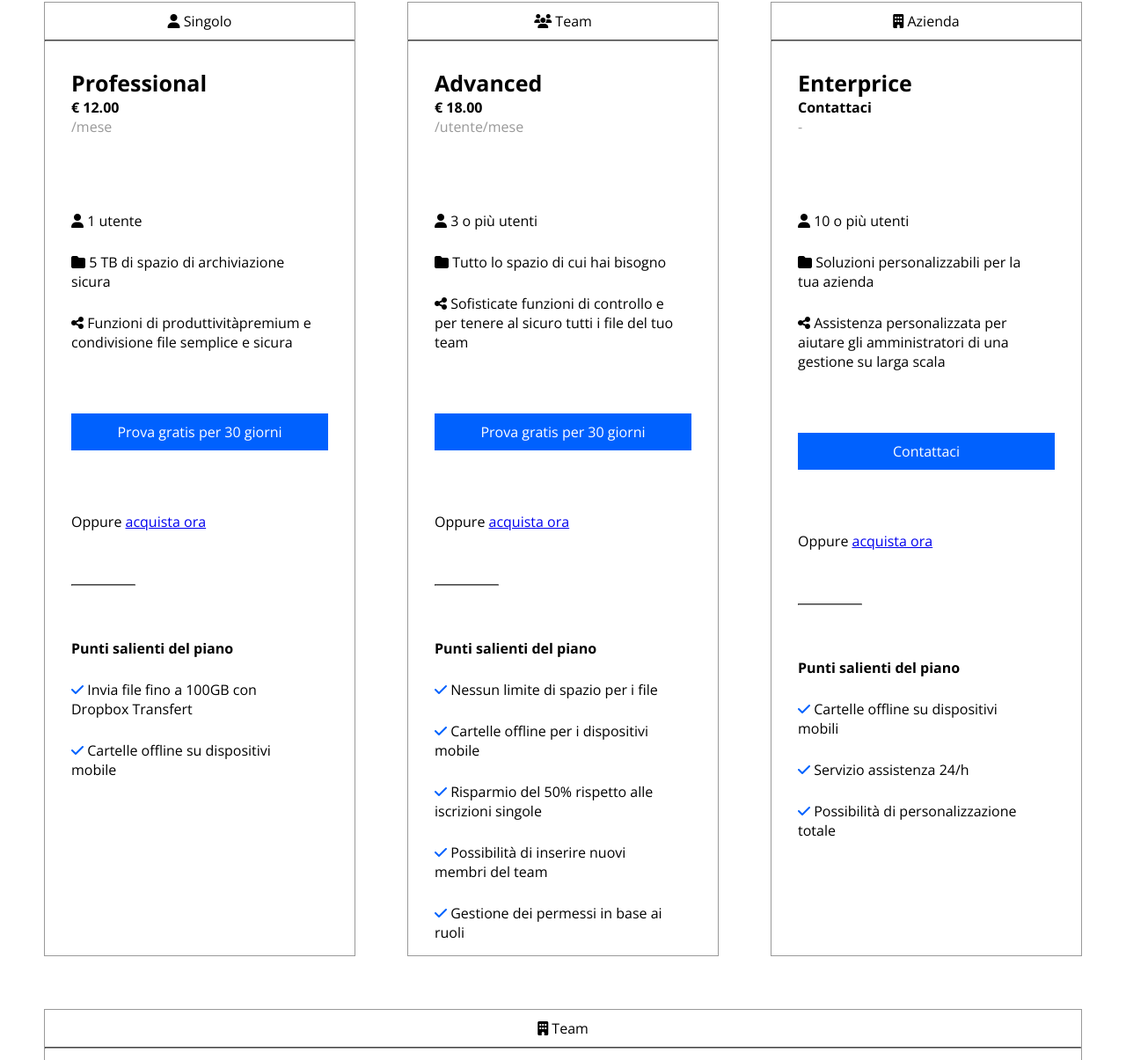
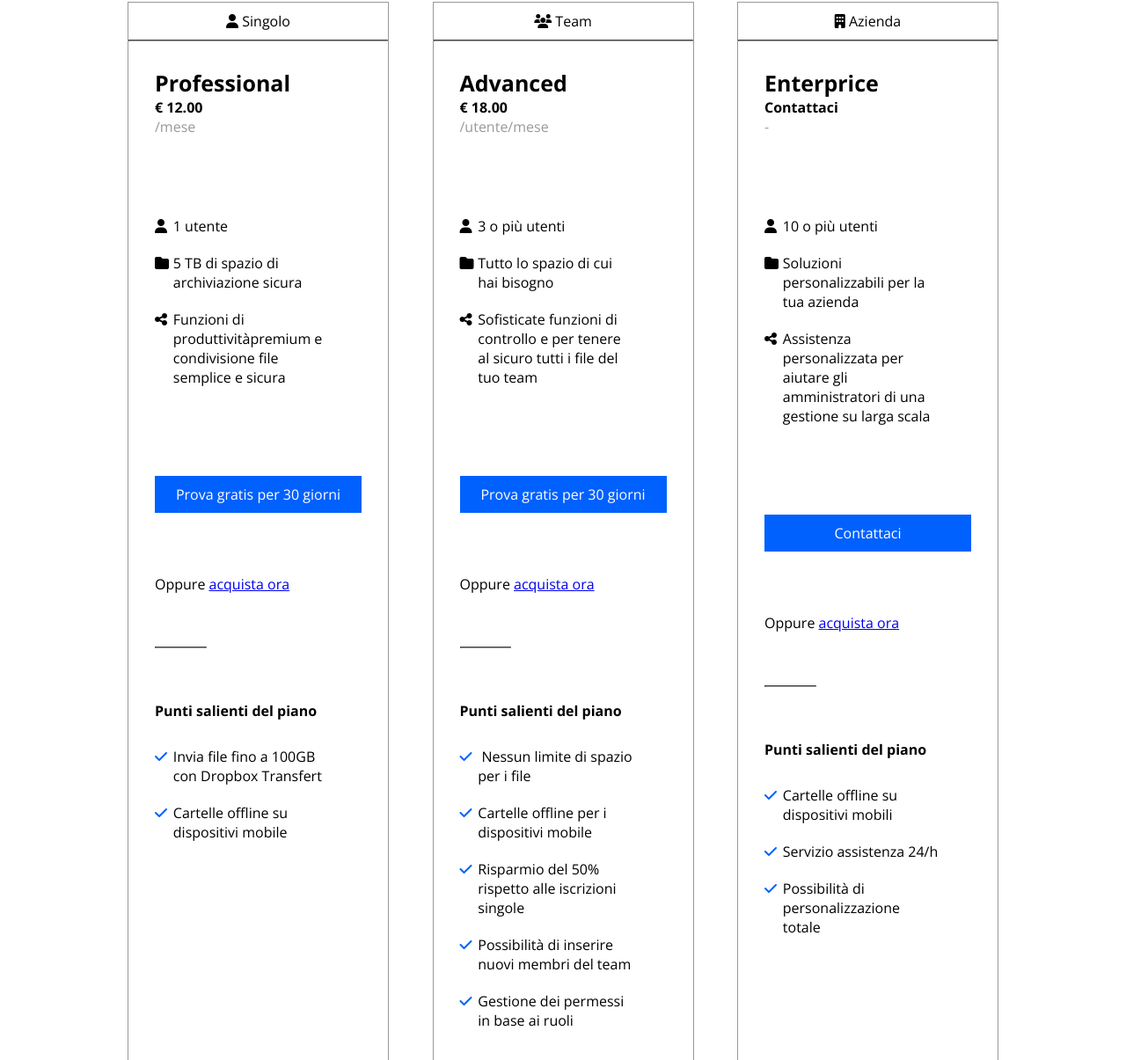
Before and after one commit to HaojieZhang123/htmlcss-dropbox, a plain HTML site: page index.html in a window 1280 px wide. Shown: the part 1169-2374 px from the top of the page at 88% size. Drawn offline with nearby package versions, Linux system fonts and the light colour scheme.

Commit message:
[UPD] Optimization on visual and code

```diff
--- a/css/style.css
+++ b/css/style.css
@@ -33,15 +33,6 @@ h3{
     font-size: 25px;
 }
 
-ul{
-    list-style-type: none;
-}
-
-li{
-    display: inline-block;
-    margin-right: 15px;
-}
-
 p{
     padding: 20px 0;
 }
@@ -58,6 +49,55 @@ hr{
     padding: 10px 0;
 }
 
+/* list related */
+ul{
+    list-style-type: none;
+}
+
+.feature-ul{
+    --icon-space: 1.3em;
+    list-style: none;
+    padding: 1.3em;
+}
+
+li{
+    display: inline-block;
+    margin-right: 15px;
+    padding-left: var(--icon-space);
+}
+.user:before{
+    content: "\f007";
+    font-family: FontAwesome;
+    display: inline-block;
+    margin-left: calc( var(--icon-space) * -1 );
+    width: var(--icon-space);
+}
+.folder:before{
+    content: "\f07b";
+    font-family: FontAwesome;
+    display: inline-block;
+    margin-left: calc( var(--icon-space) * -1 );
+    width: var(--icon-space);
+}
+.share:before{
+    content: "\f1e0";
+    font-family: FontAwesome;
+    display: inline-block;
+    margin-left: calc( var(--icon-space) * -1 );
+    width: var(--icon-space);
+}
+.check:before{
+    content: "\f00c";
+    color: #0061FE;
+    font-family: FontAwesome;
+    display: inline-block;
+    margin-left: calc( var(--icon-space) * -1 );
+    width: var(--icon-space);
+}
+.feature-ul li{
+    padding: 10px 0;
+}
+
 /* Link related */
 .button a, .button a:visited{
     text-decoration: none;
@@ -68,6 +108,12 @@ hr{
     text-decoration: none;
     color: #000;
 }
+
+.white-button a:hover{
+    text-decoration: none;
+    color: #fff;
+}
+
 
 .footer-info ul li a, .footer-info ul li a:visited{
     text-decoration: none;
@@ -88,7 +134,7 @@ hr{
 
 .align-paragraph{
     justify-content: space-between;
-    align-items: flex-start;
+    align-items: stretch;
     align-content: flex-start;
     flex-wrap: wrap;
 }
@@ -112,8 +158,13 @@ hr{
 }
 
 /* Containers */
+.container-jumbo{
+    max-width: 1180px;
+    margin: 0 auto;
+}
+
 .container{
-    max-width: 1180px;
+    max-width: 990px;
     margin: 0 auto;
 }
 
@@ -163,7 +214,7 @@ hr{
 .arrow-down{
     font-size: 50px;
     position: absolute;
-    bottom: -120px;
+    bottom: 90px;
 }
 
 #invis-line{
@@ -258,12 +309,6 @@ hr{
     text-decoration: none;
 }
 
-.plan-box-long{
-    border: 1px solid #999;
-    margin: 30px 0;
-    height: 1085px;
-}
-
 .plan-box{
     border: 1px solid #999;
     margin: 30px 0;
@@ -289,10 +334,6 @@ hr{
     padding-bottom: 30px;
 }
 
-.plan-box-long div ul li{
-    padding-top: 25px;
-}
-
 /* Animations */
 header div ul li a:hover{
     text-decoration: underline;
@@ -306,3 +347,9 @@ header div ul li a:hover{
 .button:hover, .fixed-button:hover{
     background-color: #0041DE;
 }
+
+.white-button:hover{
+    background-color: #000;
+    border: 1px solid #fff;
+    color: #fff;
+}
--- a/index.html
+++ b/index.html
@@ -28,7 +28,7 @@
                         <a class="text-reset black-text" href="#">Funzioni</a>
                     </li>
                     <li>
-                        <a class="text-reset black-text" href="#">Piani e Prezzi</a>
+                        <a class="text-reset black-text" href="./index.html#business-plan">Piani e Prezzi</a>
                     </li>
                 </ul>
             </div>
@@ -61,7 +61,7 @@
 
         <!-- Jumbo -->
         <div class="bg-lightblue">
-            <div class="container">
+            <div class="container-jumbo">
                 <div class="jumbotron d-flex align-paragraph">
                     <h1>Tutto ci&ograve; che ti serve per il lavoro, in un unico posto</h1>
                     <div class="col-30 position-relative">
@@ -108,7 +108,7 @@
             <div class="col-100 d-flex align-paragraph">
 
                 <!-- 1 -->
-                <div class="col-30 plan-box-long">
+                <div class="col-30 plan-box">
                     <div class="col-100 plan-name text-center">
                         <i class="fa-solid fa-user"></i> Singolo
                     </div>
@@ -125,16 +125,10 @@
                         </div>
 
                         <div class="text-box">
-                            <ul>
-                                <li>
-                                    <i class="fa-solid fa-user"></i> 1 utente
-                                </li>
-                                <li>
-                                    <i class="fa-solid fa-folder"></i> 5 TB di spazio di archiviazione sicura
-                                </li>
-                                <li>
-                                    <i class="fa-solid fa-share-nodes"></i> Funzioni di produttivit&agrave;premium e condivisione file semplice e sicura
-                                </li>
+                            <ul class="feature-ul">
+                                <li class="user">1 utente</li>
+                                <li class="folder">5 TB di spazio di archiviazione sicura</li>
+                                <li class="share">Funzioni di produttivit&agrave;premium e condivisione file semplice e sicura</li>
                             </ul>
                         </div>
                         <div class="text-box">
@@ -154,20 +148,16 @@
 
                         <div class="text-box">
                             <div class="bold">Punti salienti del piano</div>
-                            <ul>
-                                <li>
-                                    <span class="blue-text bold"><i class="fa-solid fa-check"></i></span> Invia file fino a 100GB con Dropbox Transfert
-                                </li>
-                                <li>
-                                    <span class="blue-text bold"><i class="fa-solid fa-check"></i></span> Cartelle offline su dispositivi mobile
-                                </li>
+                            <ul class="feature-ul">
+                                <li class="check">Invia file fino a 100GB con Dropbox Transfert</li>
+                                <li class="check">Cartelle offline su dispositivi mobile</li>
                             </ul>
                         </div>
                     </div>
                 </div>
 
                 <!-- 2 -->
-                <div class="col-30 plan-box-long">
+                <div class="col-30 plan-box">
                     <div class="col-100 plan-name text-center">
                         <i class="fa-solid fa-users"></i> Team
                     </div>
@@ -184,16 +174,10 @@
                         </div>
 
                         <div class="text-box">
-                            <ul>
-                                <li>
-                                    <i class="fa-solid fa-user"></i> 3 o pi&ugrave; utenti
-                                </li>
-                                <li>
-                                    <i class="fa-solid fa-folder"></i> Tutto lo spazio di cui hai bisogno
-                                </li>
-                                <li>
-                                    <i class="fa-solid fa-share-nodes"></i> Sofisticate funzioni di controllo e per tenere al sicuro tutti i file del tuo team
-                                </li>
+                            <ul class="feature-ul">
+                                <li class="user">3 o pi&ugrave; utenti</li>
+                                <li class="folder">Tutto lo spazio di cui hai bisogno</li>
+                                <li class="share">Sofisticate funzioni di controllo e per tenere al sicuro tutti i file del tuo team</li>
                             </ul>
                         </div>
 
@@ -215,29 +199,19 @@
 
                         <div class="text-box">
                             <div class="bold">Punti salienti del piano</div>
-                            <ul>
-                                <li>
-                                    <span class="blue-text bold"><i class="fa-solid fa-check"></i></span> Nessun limite di spazio per i file
-                                </li>
-                                <li>
-                                    <span class="blue-text bold"><i class="fa-solid fa-check"></i></span> Cartelle offline per i dispositivi mobile
-                                </li>
-                                <li>
-                                    <span class="blue-text bold"><i class="fa-solid fa-check"></i></span> Risparmio del 50% rispetto alle iscrizioni singole
-                                </li>
-                                <li>
-                                    <span class="blue-text bold"><i class="fa-solid fa-check"></i></span> Possibilit&agrave; di inserire nuovi membri del team
-                                </li>
-                                <li>
-                                    <span class="blue-text bold"><i class="fa-solid fa-check"></i></span> Gestione dei permessi in base ai ruoli
-                                </li>
+                            <ul class="feature-ul">
+                                <li class="check"> Nessun limite di spazio per i file</li>
+                                <li class="check">Cartelle offline per i dispositivi mobile</li>
+                                <li class="check">Risparmio del 50% rispetto alle iscrizioni singole</li>
+                                <li class="check">Possibilit&agrave; di inserire nuovi membri del team</li>
+                                <li class="check">Gestione dei permessi in base ai ruoli</li>
                             </ul>
                         </div>
                     </div>
                 </div>
 
                 <!-- 3 -->
-                <div class="col-30 plan-box-long">
+                <div class="col-30 plan-box">
                     <div class="col-100 plan-name text-center">
                         <i class="fa-solid fa-building"></i> Azienda
                     </div>
@@ -254,16 +228,10 @@
                         </div>
 
                         <div class="text-box">
-                            <ul>
-                                <li>
-                                    <i class="fa-solid fa-user"></i> 10 o pi&ugrave; utenti
-                                </li>
-                                <li>
-                                    <i class="fa-solid fa-folder"></i> Soluzioni personalizzabili per la tua azienda
-                                </li>
-                                <li>
-                                    <i class="fa-solid fa-share-nodes"></i> Assistenza personalizzata per aiutare gli amministratori di una gestione su larga scala
-                                </li>
+                            <ul class="feature-ul">
+                                <li class="user">10 o pi&ugrave; utenti</li>
+                                <li class="folder">Soluzioni personalizzabili per la tua azienda</li>
+                                <li class="share">Assistenza personalizzata per aiutare gli amministratori di una gestione su larga scala</li>
                             </ul>
                         </div>
 
@@ -285,16 +253,10 @@
 
                         <div class="text-box">
                             <div class="bold">Punti salienti del piano</div>
-                            <ul>
-                                <li>
-                                    <span class="blue-text bold"><i class="fa-solid fa-check"></i></span> Cartelle offline su dispositivi mobili
-                                </li>
-                                <li>
-                                    <span class="blue-text bold"><i class="fa-solid fa-check"></i></span> Servizio assistenza 24/h
-                                </li>
-                                <li>
-                                    <span class="blue-text bold"><i class="fa-solid fa-check"></i></span> Possibilit&agrave; di personalizzazione totale
-                                </li>
+                            <ul class="feature-ul">
+                                <li class="check">Cartelle offline su dispositivi mobili</li>
+                                <li class="check">Servizio assistenza 24/h</li>
+                                <li class="check">Possibilit&agrave; di personalizzazione totale</li>
                             </ul>
                         </div>
                     </div>
```
